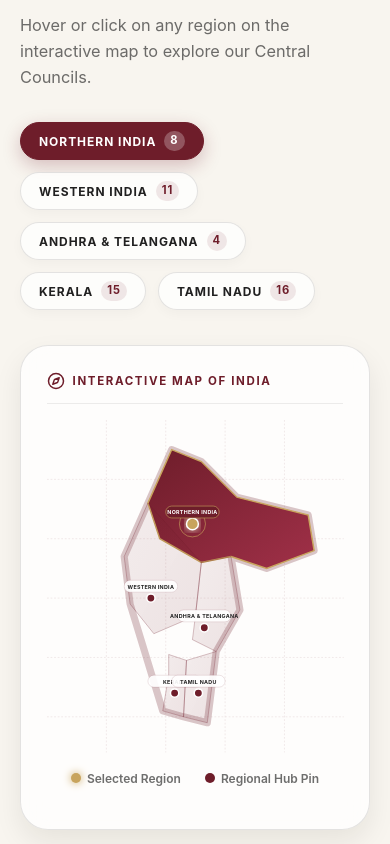
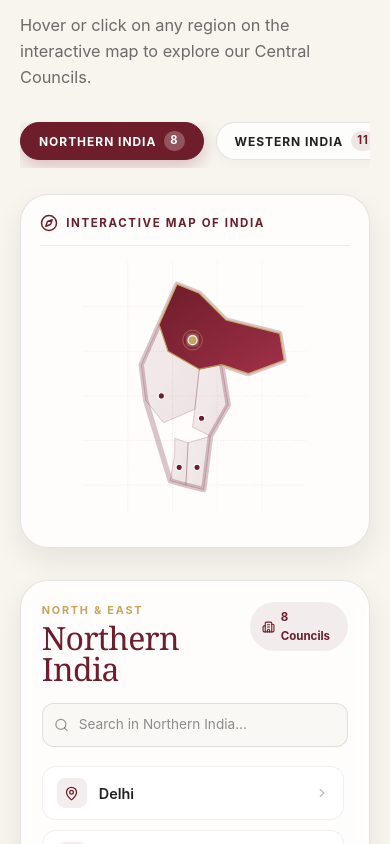
Before and after one commit to s7arlen/ssvpindia, a React (Vite) app: page /#/ in a window 390 px wide. Shown: the part 7720-8564 px from the top of the page. Built offline with nearby package versions, Linux system fonts and the light colour scheme.

Commit message:
Optimize IndiaMap mobile view: clean city names without suffix repetition, smooth horizontal pill track, compact SVG map

```diff
--- a/src/components/IndiaMap.jsx
+++ b/src/components/IndiaMap.jsx
@@ -308,7 +308,10 @@ export default function IndiaMap() {
                       <div className="council-item-icon">
                         <MapPin size={15} />
                       </div>
-                      <span className="council-item-name">{council}</span>
+                      <span className="council-item-name">
+                        <span className="council-city">{council.replace(/\s+Central\s+Council$/i, '')}</span>
+                        <span className="council-suffix"> Central Council</span>
+                      </span>
                       <ChevronRight size={14} className="council-arrow" />
                     </motion.li>
                   ))
--- a/src/index.css
+++ b/src/index.css
@@ -1023,6 +1023,54 @@ h1, h2, h3 {
   }
 }
 
+@media (max-width: 768px) {
+  /* Horizontal scroll pill bar on mobile */
+  .network-pill-bar {
+    flex-wrap: nowrap;
+    overflow-x: auto;
+    padding-bottom: 8px;
+    margin: 1.2rem 0 1.6rem;
+    -webkit-overflow-scrolling: touch;
+    scrollbar-width: none;
+  }
+  .network-pill-bar::-webkit-scrollbar {
+    display: none;
+  }
+  .region-pill-btn {
+    flex-shrink: 0;
+  }
+
+  /* Proportional SVG map height on mobile */
+  .india-svg-map {
+    max-height: 250px;
+  }
+
+  /* Hide repetitive map pin text boxes on mobile (keeps glowing radar pin clean) */
+  .svg-pin-group g {
+    display: none;
+  }
+
+  /* Hide redundant legend and hover tags on mobile to eliminate vertical bloat */
+  .map-legend,
+  .hover-region-tag {
+    display: none;
+  }
+
+  .map-card-container {
+    padding: 1.2rem;
+  }
+
+  .council-drawer-card {
+    padding: 1.3rem;
+  }
+
+  /* Hide repeating 'Central Council' suffix on mobile rows: shows clean city names ('Bombay', 'Goa', 'Poona') */
+  .council-suffix {
+    display: none;
+  }
+}
+
+
 
 /* Option 3: 3D Parchment Flip Cards */
 .founder-flip-section {
```
